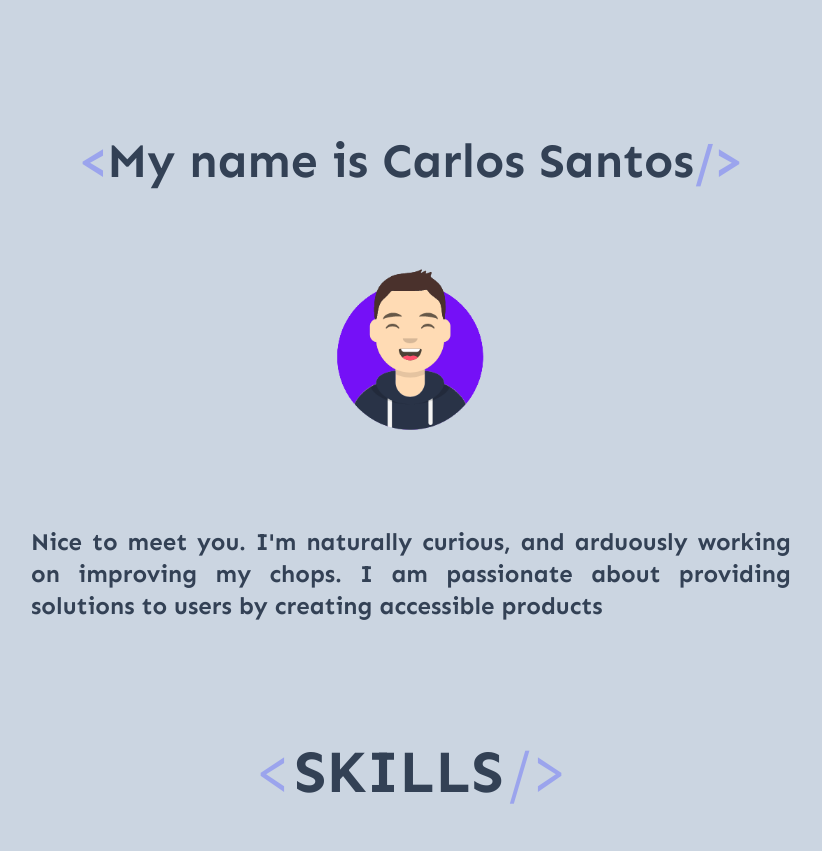
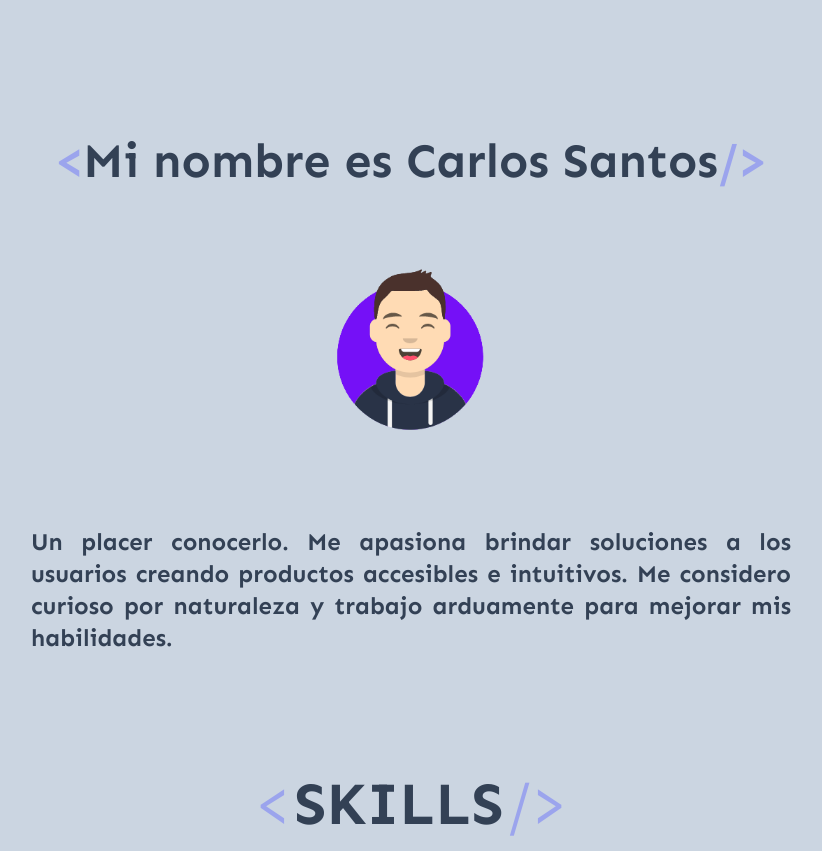
Before and after one commit to carlos-santos-tadeo/Portafolio, a React (Vite) app: page / in a window 1280 px wide. Shown: the part 680-1531 px from the top of the page, without its empty margins (229-1051 px from the left). Built offline with nearby package versions, Linux system fonts and the light colour scheme.

Commit message:
change-language-in-header

```diff
--- a/src/components/Header.jsx
+++ b/src/components/Header.jsx
@@ -16,14 +16,14 @@ const Header = () => {
 
       <section id='about_me' className='items-center flex flex-col mx-5 max-w-[1280px] sm:mx-auto md:pt-32 pt-40'>
         <span className='flex sm:hover:gap-5 text-lg hover:gap-1 hover:text-violet-600 md:mt-20 font-bold sm:text-5xl items-center text-Violet1 duration-500'>
-          {'<'}<h2 className='sm:text-3xl md:text-5xl text-slate-700'> My name is Carlos Santos</h2>{'/>'}
+          {'<'}<h2 className='sm:text-3xl md:text-5xl text-slate-700'>Mi nombre es Carlos Santos</h2>{'/>'}
         </span>
         <div className='max-w-[270px]  my-8' >
           <img className='mx-auto p-5' src="/images/profile.png" alt="" />
         </div>
 
         <div className='sm:px-5 text-slate-700 font-semibold text-justify max-w-[800px] mx-auto sm:text-2xl'>
-          <h2>Nice to meet you. I'm naturally curious, and arduously working on improving my chops. I am passionate about providing solutions to users by creating accessible products</h2>
+          <h2>Un placer conocerlo. Me apasiona brindar soluciones a los usuarios creando productos accesibles e intuitivos. Me considero curioso por naturaleza y trabajo arduamente para mejorar mis habilidades.</h2>
         </div>
       </section>
     </main>
```
